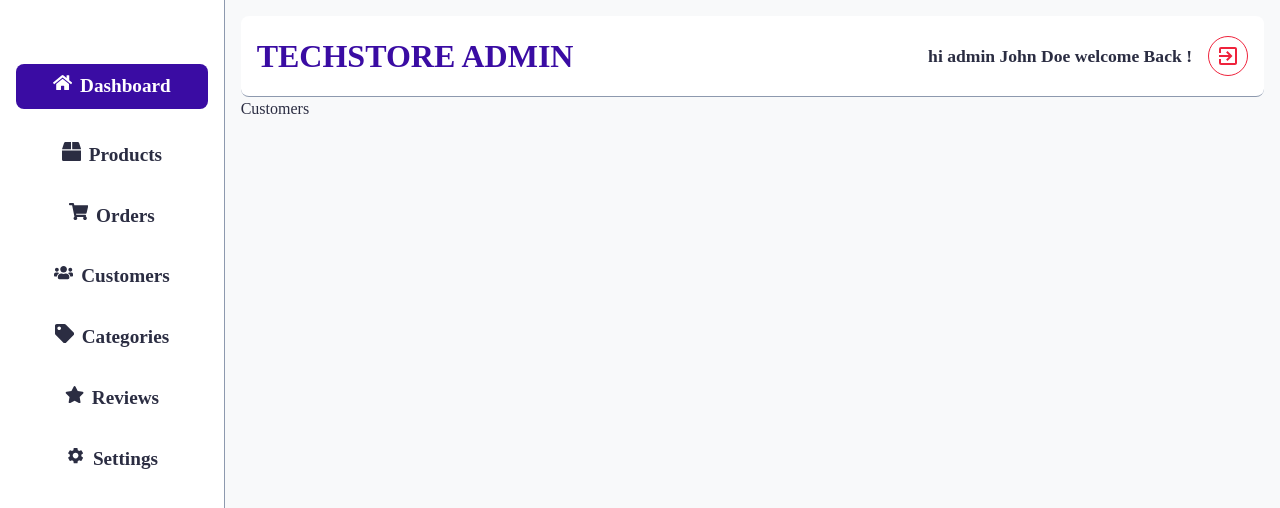
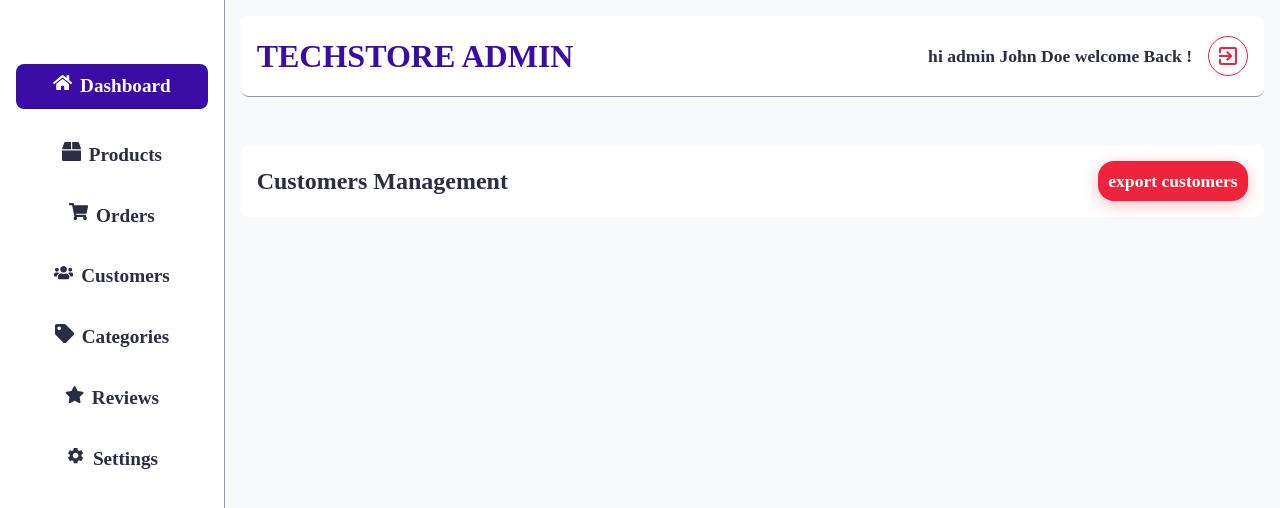
Before and after one commit to mohammadmehdidalvandii/techstore-front-end, a React (Vite) app: page /Admin/Customers in a window 1280 px wide. Shown: the top 508 px of the page. Built offline with nearby package versions, Linux system fonts and the light colour scheme.

Commit message:
created section customerManagement for admin/customers

```diff
--- /dev/null
+++ b/src/components/template/admin-panel/customers/CustomersManagement/CustomersManagement.tsx
@@ -0,0 +1,16 @@
+import React from 'react';
+import './CustomersManagement.css'
+import { NavLink } from 'react-router-dom';
+
+const CustomersManagement:React.FC = ()=>{
+  return (
+    <section className="management">
+        <div className="wrapper">
+            <h5 className="title">Customers Management</h5>
+            <NavLink to='' className='btn primary' style={{width:'150px'}}>Export Customers</NavLink>
+        </div>
+    </section>
+  )
+}
+
+export default CustomersManagement
--- a/src/page/Admin/Customers.tsx
+++ b/src/page/Admin/Customers.tsx
@@ -1,4 +1,5 @@
 import AdminHeader from '@components/template/admin-panel/AdminHeader/AdminHeader'
+import CustomersManagement from '@components/template/admin-panel/customers/CustomersManagement/CustomersManagement'
 import Sidebar from '@components/template/admin-panel/Sidebar/Sidebar'
 import React from 'react'
 
@@ -10,7 +11,7 @@ const Customers:React.FC = ()=>{
         </div>
         <div className="admin_content">
           <AdminHeader/>
-        Customers
+        <CustomersManagement/>
         </div>
     </div>
   )
```
Also changed, not shown: src/components/template/admin-panel/customers/CustomersManagement/CustomersManagement.css (added).
